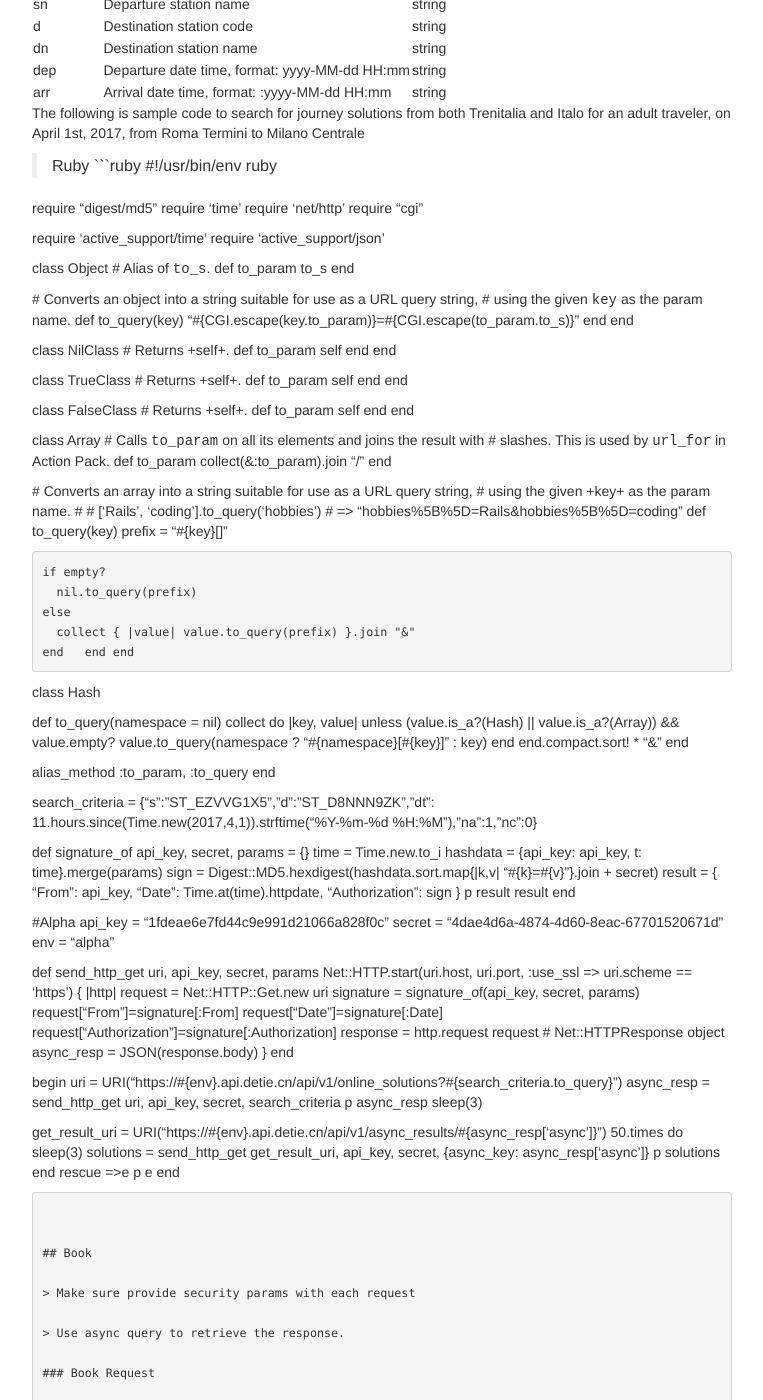
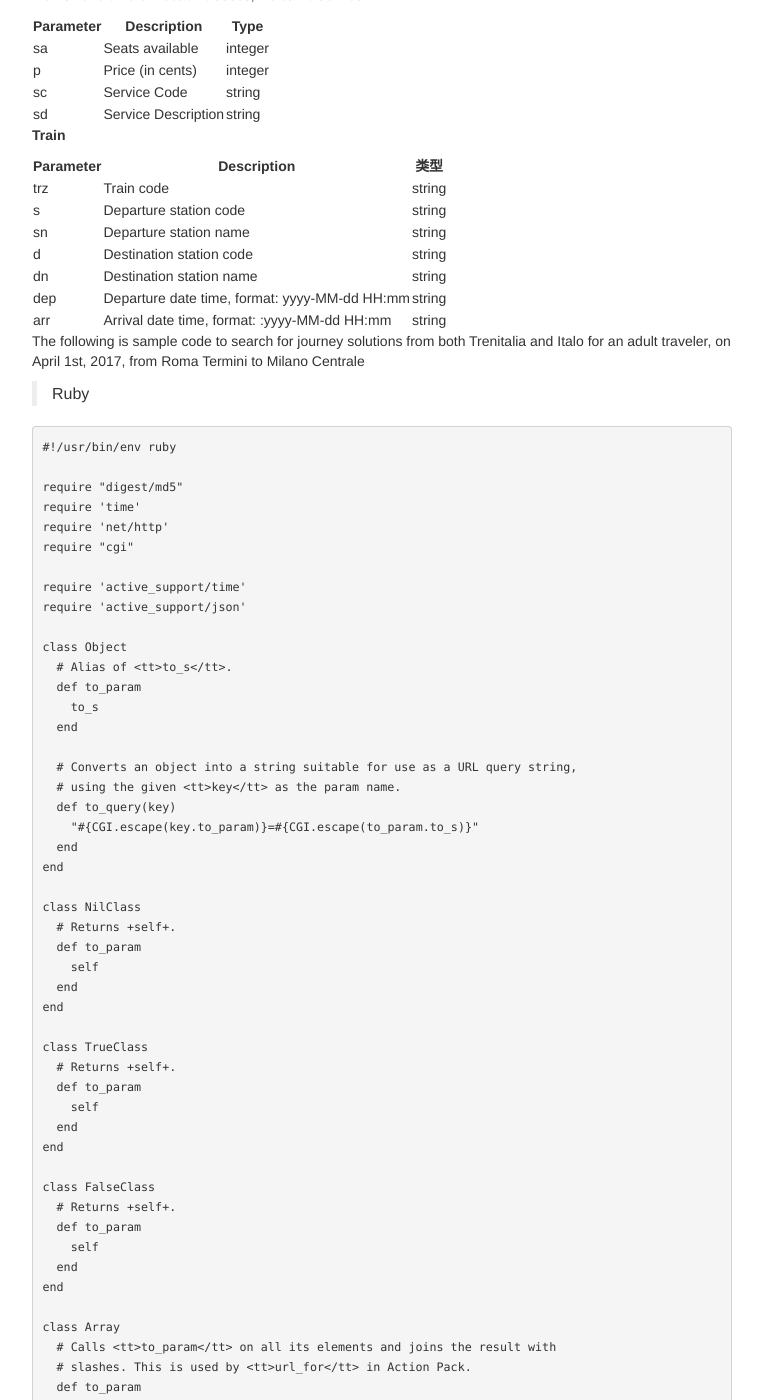
Before and after one commit to kyoangel/grailtrip, a Jekyll site: the page built from en/pages/overview.md, in a window 1280 px wide and 1400 px high, scrolled down 3347 px. Shown: the whole window, without its empty margins (258-1021 px from the left). Built offline with Jekyll 4.4.1, drawn with Linux system fonts in a browser that asks for light colours; some of the changed text lies outside the part shown.

Commit message:
fixed English doc format issue

````diff
--- a/en/pages/overview.md
+++ b/en/pages/overview.md
@@ -44,6 +44,7 @@ Next is request json for a search request for an adult traveler, from 12:00 pm o
 ```
 
 #### Parameters
+
 Parameter | Description | Type         |
 --------- | ----------- | ----------- |
 s         | Departure station code    |  string     |
@@ -56,7 +57,9 @@ The response json message include data of both Trenitalia (TI) and Italo (NTV) b
 
 
 ### Search Response
+
 The following is response json for a search request from Roma Termini to Milano Centrale
+
 ```json
   [
     {
@@ -117,6 +120,7 @@ The following is response json for a search request from Roma Termini to Milano
   }
 ]
 ```
+
 #### Parameters
 
 Parameter | Description | Type         |
@@ -132,6 +136,7 @@ res       | Seat reservation      | enum mandatory, optional, N/A      |
 ni        | Number of changes    |  integer     |
 secs      | Sections， based on different types of trains, for details see Section information    |  array     |
 
+
 **rw Railway Code**
 
 Railway | Name | Value         |
@@ -141,7 +146,9 @@ Germany         | DbBahn    |  DB     |
 Italy        | Italo    |  NTV     |
 
 **Section**
+
 Because different railway companies have different kinds of trains, and the offer and service (coach class), many railway companies split the entire journey solutions into multiple sections and for each section, the offers and services are the same.
+
 Parameter | Description | Type         |
 --------- | ----------- | ----------- |
 id        | Section ID  |  string     |
@@ -153,6 +160,7 @@ offers    | Offer list    |  array     |
 trzs      | Train list    |  array     |
 
 **Offer**
+
 Railway companies have different discount for their tickets, it is called Offer.
 
 Parameter | Description | Type         |
@@ -162,6 +170,7 @@ od         | Offer Description    |  string     |
 svcs        | Services list, see service table    |  array     |
 
 **Service**
+
 Trains have different coach classes, we call it Service.
 
 Parameter | Description | Type         |
@@ -187,6 +196,7 @@ arr       | Arrival date time, format: :yyyy-MM-dd HH:mm    |  string     |
 The following is sample code to search for journey solutions from both Trenitalia and Italo for an adult traveler, on April 1st, 2017, from Roma Termini to Milano Centrale
 
 > Ruby
+
 ```ruby
 #!/usr/bin/env ruby
 
@@ -331,6 +341,7 @@ end
 This is an async call, an async-key will be returned. Try to use
 
 `GET /v1/async_results/{async_key}`
+
 to retrieve response data.
 
 The following is book request json for a ticket for train FR 9626 from Roma to Milano, Executive service, base offer
@@ -408,7 +419,9 @@ o         | Offer Code    |  string     |
 st        | Service Code    |  string     |
 
 ### Book Response
+
 The following is response json for the book request above.
+
 ```json
 {
   "id": "OD_37Y7KNM0P",
@@ -662,6 +675,7 @@ This is an async call, an async-key will be returned. Try to use
 to retrieve response data.
 
 The following is Request json for the booking above
+
 ```json
   {
     "online_order_id": "OD_V3G44VG85",
@@ -674,9 +688,11 @@ The following is Request json for the booking above
   }
 
 ```
+
 The most important parameter is online_order_id. If booking Db ticket, please provide credit card and whether to reserve seat. Only DB needs to specify whether to reserve a seat and the servation fee is 2.5 euro per seat.
 
 #### Parameters
+
 Parameter | Description | Type         |
 --------- | ----------- | ----------- |
 online_order_id         | Id in Book Response json    |  string     |
@@ -722,7 +738,9 @@ exp         | Expiration date, format:yyyyMM    |  string     |
   ]
 }
 ```
+
 #### Parameters
+
 Parameter | Description | Type         |
 --------- | ----------- | ----------- |
 id        | ID          |  string    |
@@ -737,6 +755,7 @@ lns       | List of costs    |  array     |
 
 
 ### Offline Tickets
+
 Due to DB policy, we have to use offline confirm to book DB train tickets.
 
 **接口URL**
@@ -759,6 +778,7 @@ Request json for offline booking
 
 
 ### Online Confirm of DB with Payment with Credit Card
+
 DB requries payment with credit card. Travel will receive ticket right after making payment with credit card.
 
 ```ruby
@@ -852,16 +872,19 @@ end
 This is a sync call, it will return urls of tickets.
 
 The following example is a download request json
+
 ```json
   {
     "online_order_id": "OC_LOEON67VG"
   }
 
 ```
+
 The only parameter is online_order_id.
 
 
 #### Parameters
+
 Parameter | Description | Type         |
 --------- | ----------- | ----------- |
 online_order_id         | Online Order ID    |  string     |
@@ -903,23 +927,30 @@ end
   ```
 
 Three steps to generate t, api_key and p
+
 #### Step 1
+
   * t is Unix timestamp
   * api_key is API Key we sent to you
   * p is for other parameters.
   * Data is not part of md5 encryption
 
 #### Step 2
+
   Concatenate according to 'key=value+private key' into string:
   "api_key=dc7949c48889de1acf7d6904add01771p=something
 t=784887151b086c98345c24e8c3e218add8d6b3107"
+
 #### Step 3
+
   Encrypt with md5
 
 P.S.To simply the request information, all security paramewters of request example are ignored.
 
 ## Retrieve response data with Async call
+
 All response data is retrieve asynch. There are two ways to retrieve:
+
 ### 1. Query with HTTP Get
 
 `/api/v1/async_results/218c2825aaa29fdee42de4ca9dcdcde6`
--- a/zh/pages/overview.md
+++ b/zh/pages/overview.md
@@ -8,7 +8,7 @@ description: Overview of construction of a website with GitHub Pages
 ## 概述
 本文档介绍了Grail API定义以及使用场景和例子，利用Grail API可以Search, Book, Confirm欧洲铁路(德国铁路局DB Deutsche Bahn, 意大利铁路局Trenitalia, 法拉利铁路Italo)和大巴(Flixbus)的车票。
 
-主要API有四个，分别是Search, Book, Confirm和Download Ticket。
+主要API有四个，分别是**Search**, **Book**, **Confirm**和**Download** Ticket。
 
 ## Search行程
 
@@ -1020,5 +1020,3 @@ P.S.为了更加直观展示，上述的request都省去了该security params，
   ]
 }
 ```
-
-Now go to the page about [how to make an independent website](independent_site.html).
````
Also changed, not shown: other parts of en/pages/overview.md (+8 -6 lines), other parts of zh/pages/overview.md (+5 -5 lines).
